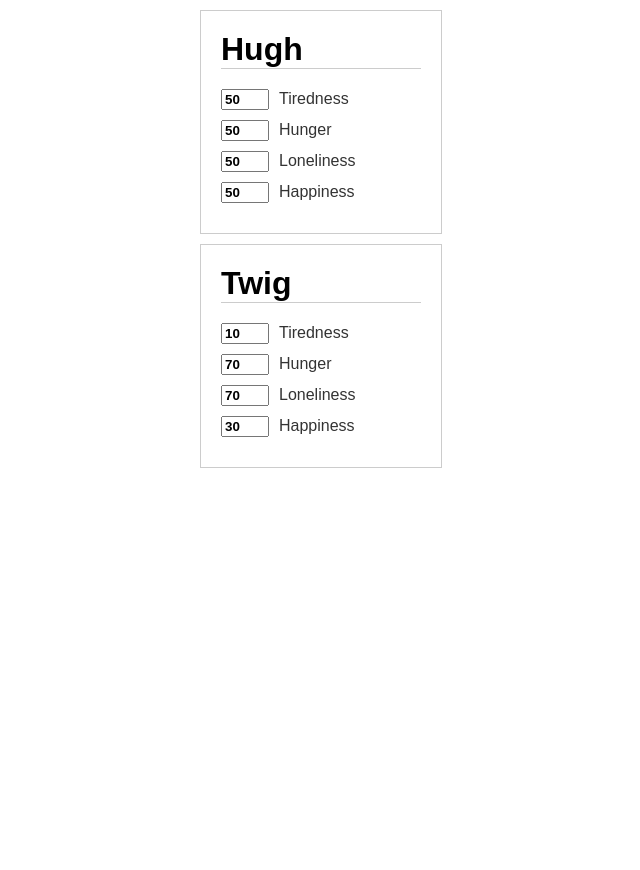
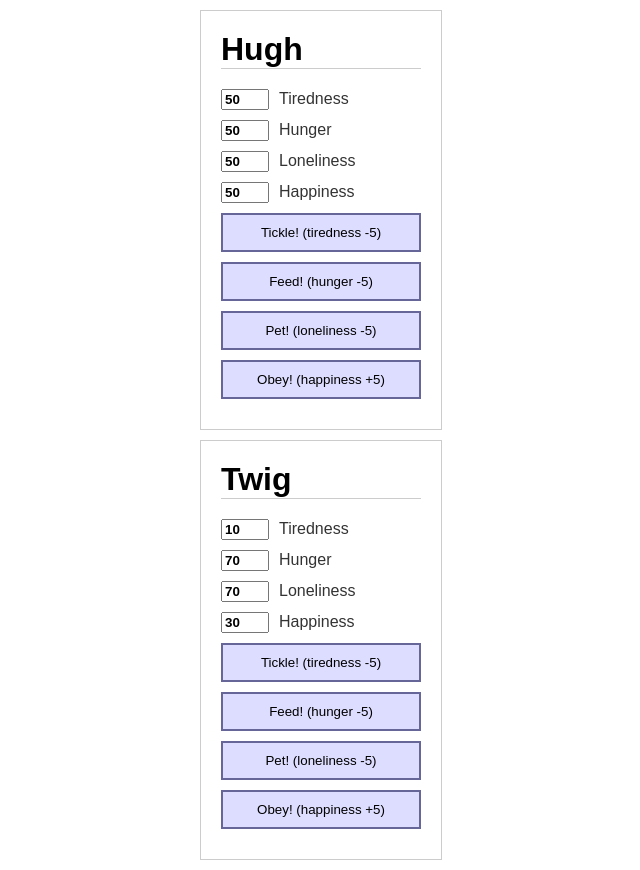
Before and after one commit to Scirius/solowork-cat, a website built with Parcel: page index.html in a window 1280 px wide. Shown: the whole page, without its empty margins (319-959 px from the left). Before the commit the page ends 800 px from the top, so only its background shows below. Built offline with nearby package versions, Linux system fonts and the light colour scheme.

Commit message:
added buttons

```diff
--- a/src/index.js
+++ b/src/index.js
@@ -4,6 +4,11 @@ let htmlTemplate = `
 		<input type="text" class="cat-stat hunger"><span class="cat-stat-label cat-stat-hunger">Hunger</span><br />
 		<input type="text" class="cat-stat loneliness"><span class="cat-stat-label cat-stat-loneliness">Loneliness</span><br />
     <input type="text" class="cat-stat happiness"><span class="cat-stat-label cat-stat-happiness">Happiness</span><br />
+    <button class="cat-action cat-tickle">Tickle! (tiredness -5)</button>
+    <button class="cat-action cat-feed">Feed! (hunger -5)</button>
+    <button class="cat-action cat-pet">Pet! (loneliness -5)</button>
+    <button class="cat-action cat-obey">Obey! (happiness +5)</button>
+
     `;
 
 class Cat {
@@ -30,12 +35,14 @@ class Cat {
     catHolder.innerHTML = htmlTemplate;
     catHolder.getElementsByClassName("cat-name")[0].innerHTML = this._name;
     let catDOM = appHolder.appendChild(catHolder);
+
     return catDOM;
   }
 
   updateStat(className, value) {
     this._UI.getElementsByClassName(className)[0].value = value;
   }
+
   update() {
     this.updateStat("tiredness", this._tiredness);
     this.updateStat("hunger", this._hunger);
--- a/src/styles.css
+++ b/src/styles.css
@@ -6,6 +6,14 @@ body {
   border: 1px solid #ccc;
   padding: 20px;
   margin: 10px auto;
+}
+
+.cat button {
+  margin-bottom: 10px;
+  background: #ddf;
+  border: 2px solid #669;
+  padding: 10px;
+  width: 200px;
 }
 .cat h1 {
   margin: 0px 0px 20px 0px;
```
